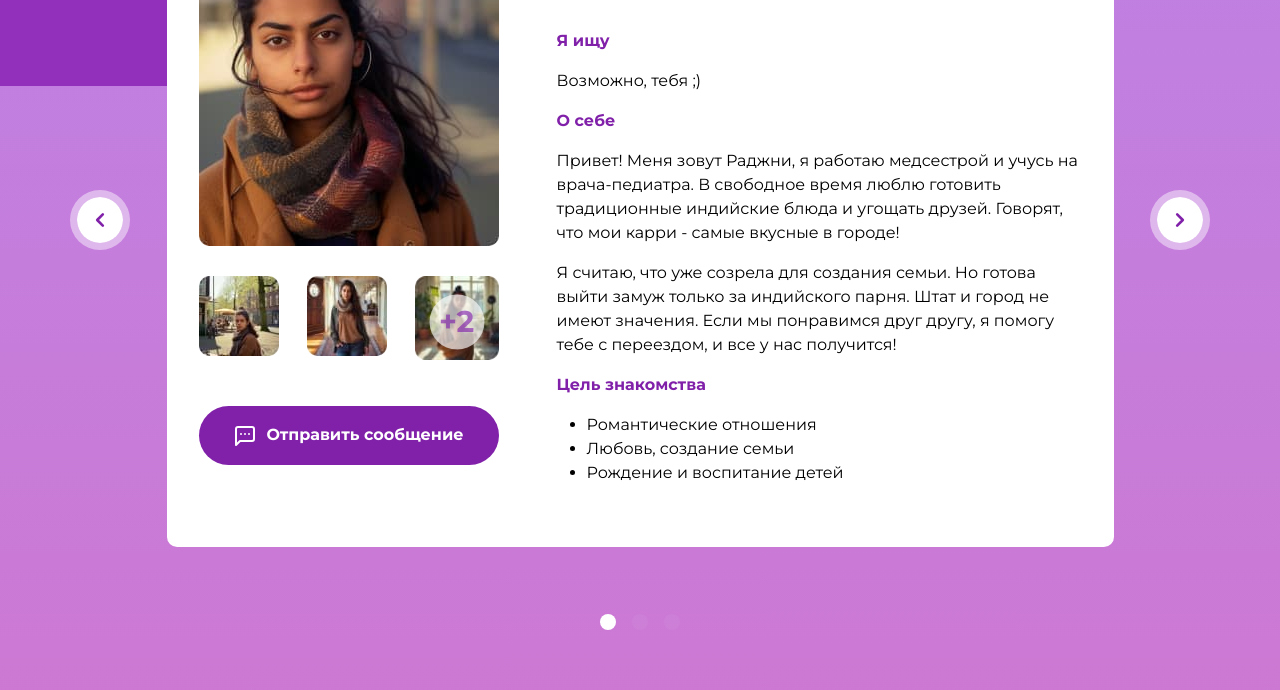
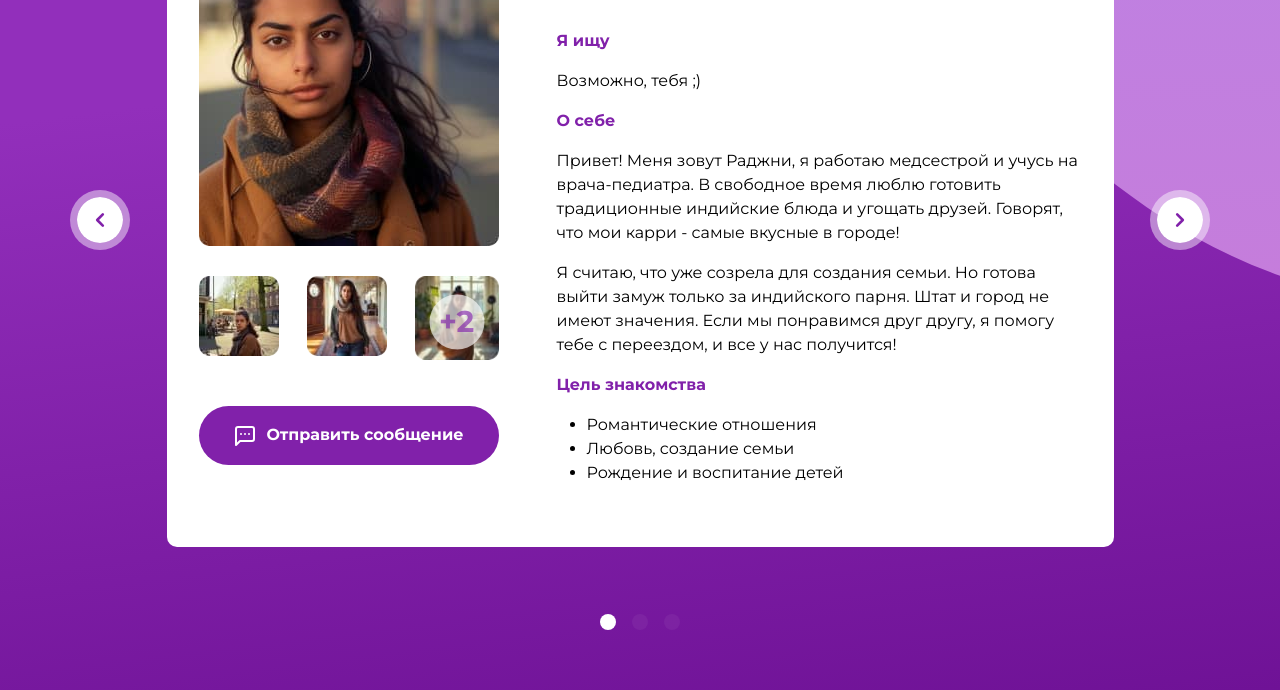
Before and after one commit to uzinok/Storyloves-preland-2-in_en, a website: page src/index.html in a window 1280 px wide. Shown: the part 714-1404 px from the top of the page. Drawn offline with nearby package versions, Linux system fonts and the light colour scheme; files that its build step writes are made by us from their sources.

Commit message:
мелкие правки

```diff
--- a/src/styles/layout/scaffolding.scss
+++ b/src/styles/layout/scaffolding.scss
@@ -24,6 +24,7 @@ footer {
 }
 
 .bg-main {
+	position: relative;
 	width: 100%;
 	overflow: hidden;
 
@@ -47,8 +48,14 @@ footer {
 		bottom: 0;
 		left: 50%;
 		width: 100%;
-		background-image: url(../../img/bg-wave.svg);
+		height: 100%;
+		background-image: url(../../img/bg-wave.svg), linear-gradient(to bottom, transparent 1200px, #6a0e91 1200px);
+		background-repeat: no-repeat;
 		transform: translateX(-50%);
+
+		@media (min-width: 1920px) {
+			background-size: cover;
+		}
 	}
 }
 
@@ -375,13 +382,13 @@ span.people {
 }
 
 .slider__button-prev {
-	left: 0;
-	background-image: url(../../img/slider-left.svg);
+	right: 0;
+	background-image: url(../../img/slider-right.svg);
 }
 
 .slider__button-next {
-	right: 0;
-	background-image: url(../../img/slider-right.svg);
+	left: 0;
+	background-image: url(../../img/slider-left.svg);
 }
 
 .slider {
```
Also changed, not shown: 1 other file.
